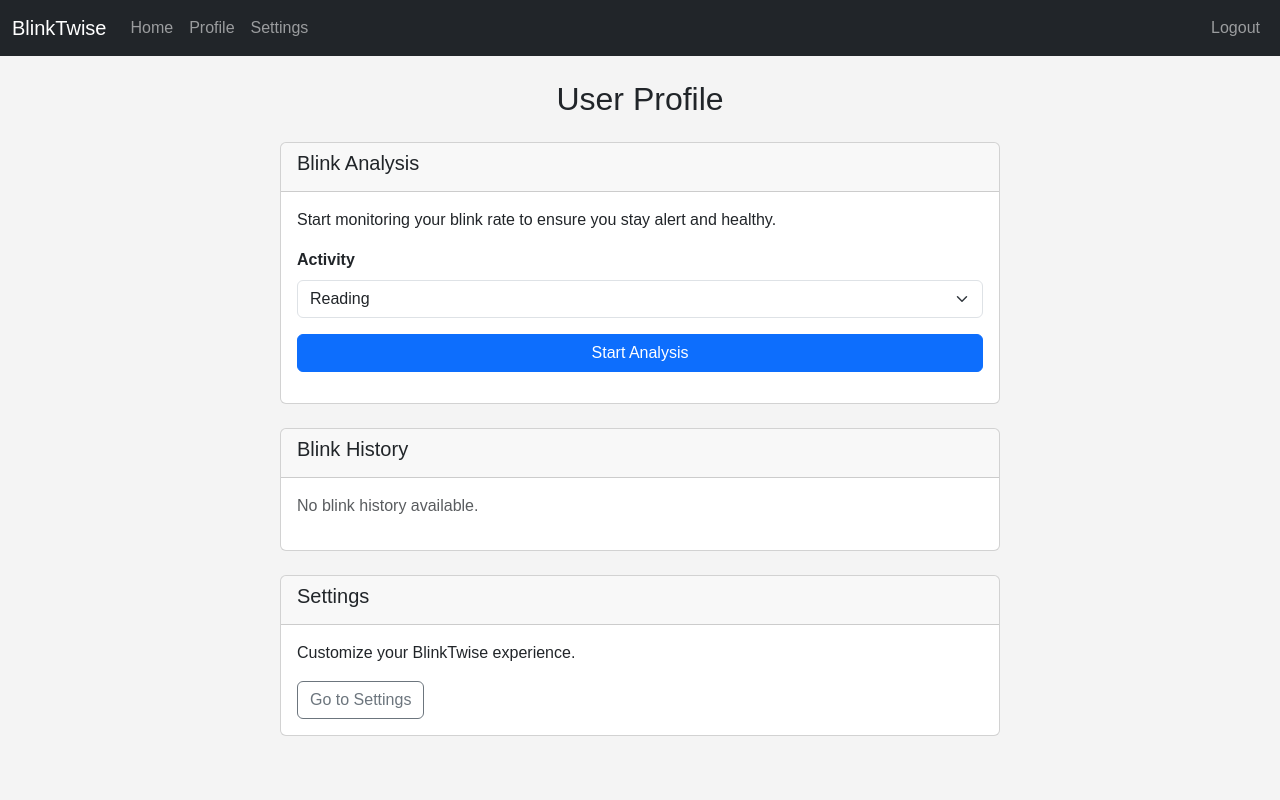
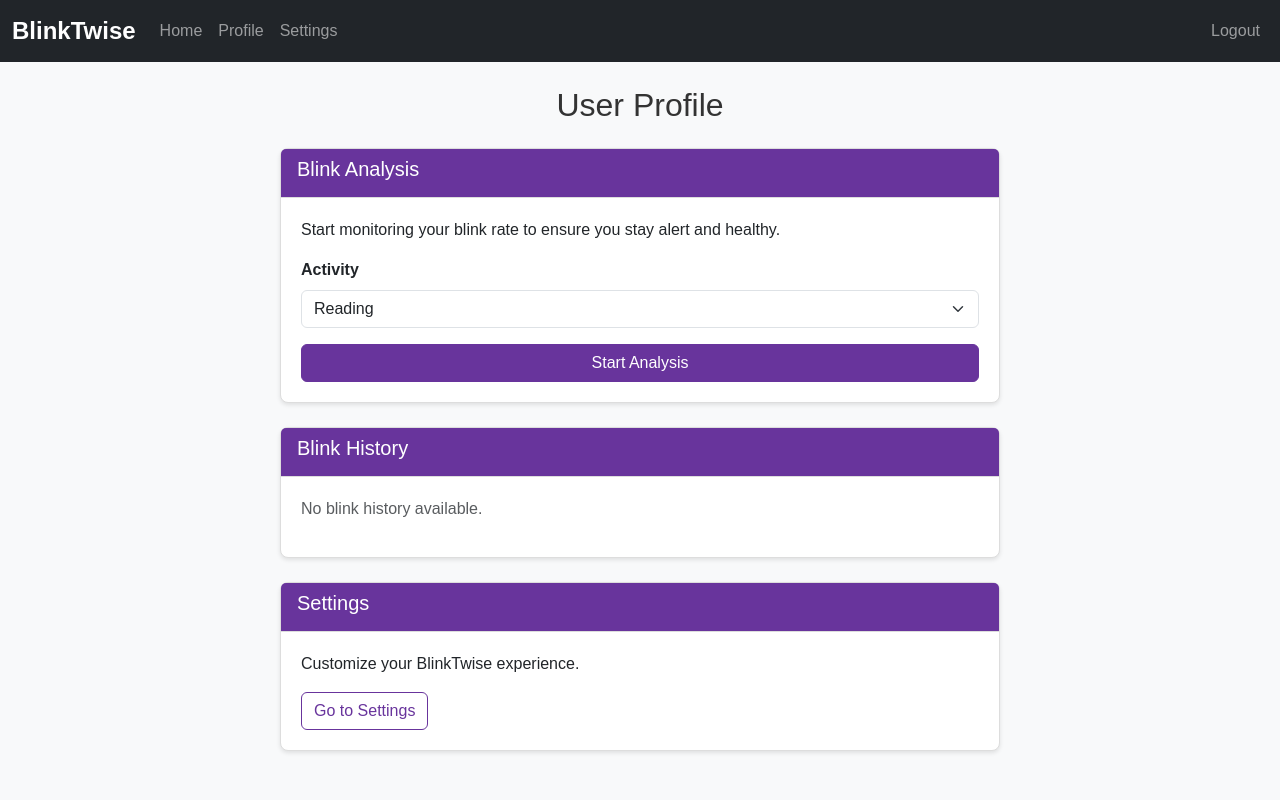
Before and after one commit to vitorslaibi/blinkTwise, a Flask app: page /profile in a window 1280 px wide. Run offline with Flask 3, Linux system fonts and the light colour scheme; the visitor is signed in with stand-in values (Sample User, id 1); data that the repository does not hold is empty.

Commit message:
fix analysis

```diff
--- a/app/static/css/styles.css
+++ b/app/static/css/styles.css
@@ -1,74 +1,82 @@
+/* General Styles */
 body {
     font-family: Arial, sans-serif;
-    margin: 0;
-    padding: 0;
-    background-color: #f4f4f4;
+    background-color: #f8f9fa;
+    color: #333;
 }
 
-nav {
+.container {
+    margin-top: 20px;
+}
+
+/* Navigation Bar */
+.navbar {
+    margin-bottom: 20px;
+}
+
+.navbar-brand {
+    font-weight: bold;
+    font-size: 1.5rem;
+}
+
+/* Cards */
+.card {
+    margin-bottom: 20px;
+    border: 1px solid #ddd;
+    border-radius: 8px;
+    box-shadow: 0 2px 4px rgba(0, 0, 0, 0.1);
+}
+
+.card-header {
     background-color: #68349C;
     color: white;
-    padding: 10px 0;
+    font-weight: bold;
+    border-bottom: 1px solid #ddd;
 }
 
-nav .container {
-    display: flex;
-    justify-content: space-between;
-    align-items: center;
-    max-width: 1200px;
-    margin: 0 auto;
-    padding: 0 20px;
+.card-body {
+    padding: 20px;
 }
 
-nav .logo {
-    font-size: 24px;
+/* Buttons */
+.btn-primary {
+    background-color: #68349C;
+    border-color: #68349C;
+}
+
+.btn-primary:hover {
+    background-color: #5a2d82;
+    border-color: #5a2d82;
+}
+
+.btn-outline-secondary {
+    border-color: #68349C;
+    color: #68349C;
+}
+
+.btn-outline-secondary:hover {
+    background-color: #68349C;
+    color: white;
+}
+
+/* Forms */
+.form-label {
     font-weight: bold;
 }
 
-nav .nav-links a {
-    color: white;
-    text-decoration: none;
-    margin-left: 20px;
+.form-control {
+    margin-bottom: 15px;
 }
 
-.content {
-    max-width: 800px;
-    margin: 20px auto;
-    padding: 20px;
-    background-color: white;
-    border-radius: 8px;
-    box-shadow: 0 0 10px rgba(0, 0, 0, 0.1);
+/* Alerts */
+.alert {
+    margin-top: 20px;
 }
 
-.flash-message {
-    padding: 10px;
-    margin-bottom: 20px;
-    background-color: #ffeb3b;
-    border-radius: 4px;
-    text-align: center;
+/* Video Feed */
+#videoFeed {
+    max-width: 100%;
+    height: auto;
+    border: 1px solid #ddd;
+    border-radius: 8px;
 }
-
-form label {
-    display: block;
-    margin-bottom: 5px;
-    font-weight: bold;
-}
-
-form input, form select, form button {
-    width: 100%;
-    padding: 10px;
-    margin-bottom: 15px;
-    border: 1px solid #ccc;
-    border-radius: 4px;
-}
-
-form button {
-    background-color: #68349C;
-    color: white;
-    border: none;
-    cursor: pointer;
-}
-
-form button:hover {
-    background-color: #5a2d82;
-}
--- a/app/templates/base.html
+++ b/app/templates/base.html
@@ -69,7 +69,5 @@
     <!-- Bootstrap JS and dependencies -->
     <script src="https://cdn.jsdelivr.net/npm/@popperjs/core@2.11.6/dist/umd/popper.min.js"></script>
     <script src="https://cdn.jsdelivr.net/npm/bootstrap@5.3.0/dist/js/bootstrap.min.js"></script>
-    <!-- Custom JS -->
-    <script src="{{ url_for('static', filename='js/scripts.js') }}"></script>
 </body>
 </html>
--- a/app/templates/profile.html
+++ b/app/templates/profile.html
@@ -15,14 +15,14 @@
                 </div>
                 <div class="card-body">
                     <p class="card-text">Start monitoring your blink rate to ensure you stay alert and healthy.</p>
-                    <form method="POST" action="{{ url_for('main.start_analysis') }}">
+                    <form id="analysisForm">
                         {{ analysis_form.hidden_tag() }}
                         <div class="mb-3">
                             {{ analysis_form.activity.label(class="form-label") }}
-                            {{ analysis_form.activity(class="form-select") }}
+                            {{ analysis_form.activity(class="form-select", id="activity") }}
                         </div>
                         <div class="d-grid">
-                            <button type="submit" class="btn btn-primary">Start Analysis</button>
+                            <button type="button" id="startAnalysis" class="btn btn-primary">Start Analysis</button>
                         </div>
                     </form>
                 </div>
@@ -46,8 +46,8 @@
                             <tbody>
                                 {% for session in blink_history %}
                                     <tr>
-                                        <td>{{ session.date }}</td>
-                                        <td>{{ session.blink_count }}</td>
+                                        <td>{{ session.begin_time.strftime('%Y-%m-%d %H:%M:%S') }}</td>
+                                        <td>{{ session.total_blinks }}</td>
                                         <td>{{ session.duration }} mins</td>
                                     </tr>
                                 {% endfor %}
@@ -73,3 +73,6 @@
     </div>
 </div>
 {% endblock %}
+
+<!-- Include the scripts.js file -->
+<script src="{{ url_for('static', filename='js/scripts.js') }}"></script>
```
Also changed, not shown: app/static/js/scripts.js (added, +55 -0 lines).
